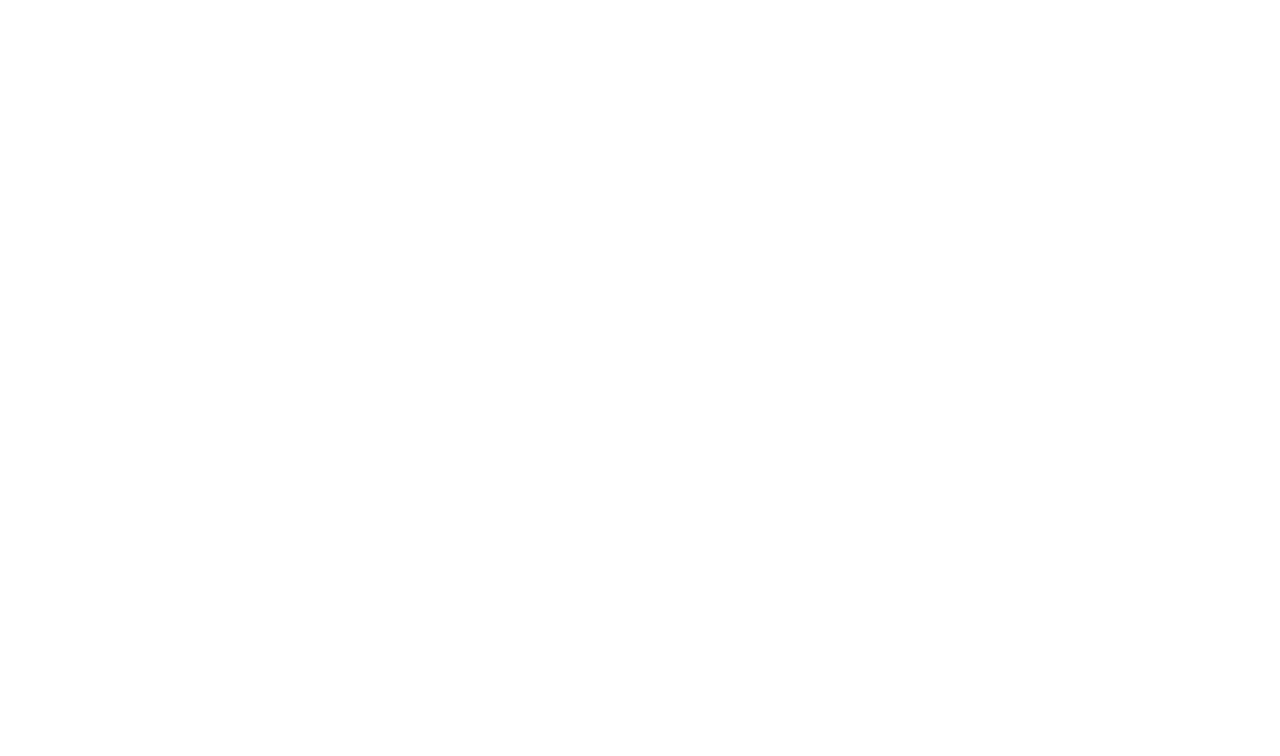
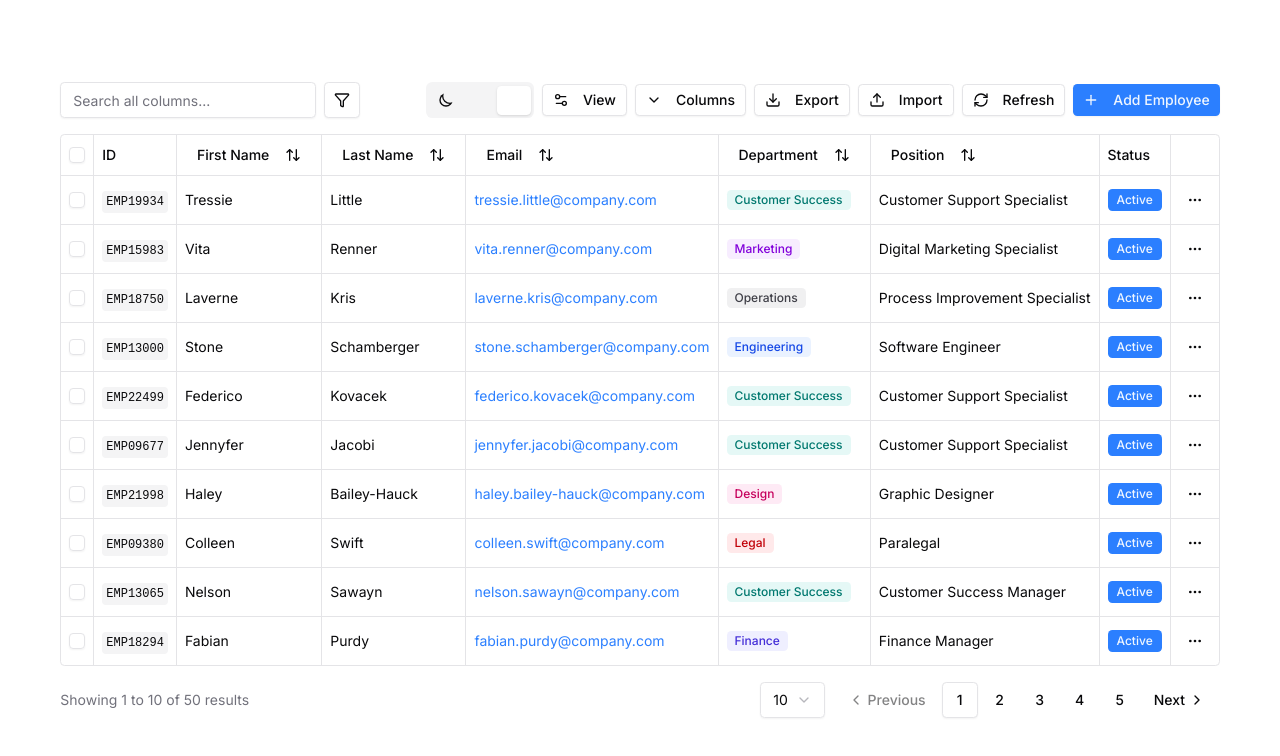
Before and after one commit to AbhilashMadi/dynamic-table, a Next.js app: page / in a window 1280 px wide. Before the commit this address had no page. Shown: the top 756 px of the page. Built offline with nearby package versions, Linux system fonts and the light colour scheme; a web font is replaced by a local one.

Commit message:
fix: changed routes

```diff
--- a/app/employees/page.tsx
+++ /dev/null
@@ -1,25 +0,0 @@
-"use client";
-
-import mockData from "@/mock-data.json";
-import { Employee } from "@/schemas/employee-schema";
-
-import { columns } from "./columns";
-import { DataTable } from "./data-table";
-
-export default function EmployeesPage() {
-  const employees = mockData as Employee[];
-
-  return (
-    <main className="flex-center min-h-dvh">
-      <DataTable
-        columns={columns}
-        data={employees}
-        onAddNew={() => console.log("Add new employee")}
-        onExport={(format) => console.log(`Export as ${format}`)}
-        onImport={(file) => console.log("Import file:", file.name)}
-        onRefresh={() => console.log("Refresh data")}
-        isLoading={false}
-      />
-    </main>
-  );
-}
--- a/app/page.tsx
+++ b/app/page.tsx
@@ -1,5 +1,25 @@
-import { redirect } from "next/navigation";
+"use client";
 
-export default function HomePage() {
-  redirect("/employees");
+import mockData from "@/mock-data.json";
+import { Employee } from "@/schemas/employee-schema";
+
+import { columns } from "./(employees)/columns";
+import { DataTable } from "./(employees)/data-table";
+
+export default function EmployeesPage() {
+  const employees = mockData as Employee[];
+
+  return (
+    <main className="flex-center min-h-dvh">
+      <DataTable
+        columns={columns}
+        data={employees}
+        onAddNew={() => console.log("Add new employee")}
+        onExport={(format) => console.log(`Export as ${format}`)}
+        onImport={(file) => console.log("Import file:", file.name)}
+        onRefresh={() => console.log("Refresh data")}
+        isLoading={false}
+      />
+    </main>
+  );
 }
```
Also changed, not shown: app/(employees)/advanced-filters.tsx (renamed from app/employees/advanced-filters.tsx), app/(employees)/columns.tsx (renamed from app/employees/columns.tsx), app/(employees)/data-table.tsx (renamed from app/employees/data-table.tsx), app/(employees)/employee-service.ts (renamed from app/employees/employee-service.ts), app/(employees)/filter-badges.tsx (renamed from app/employees/filter-badges.tsx), app/(employees)/selection-bar.tsx (renamed from app/employees/selection-bar.tsx), app/(employees)/table-pagination.tsx (renamed from app/employees/table-pagination.tsx), app/(employees)/table-toolbar.tsx (renamed from app/employees/table-toolbar.tsx), app/(employees)/use-table-filters.ts (renamed from app/employees/use-table-filters.ts), app/(employees)/use-table-state.ts (renamed from app/employees/use-table-state.ts).
